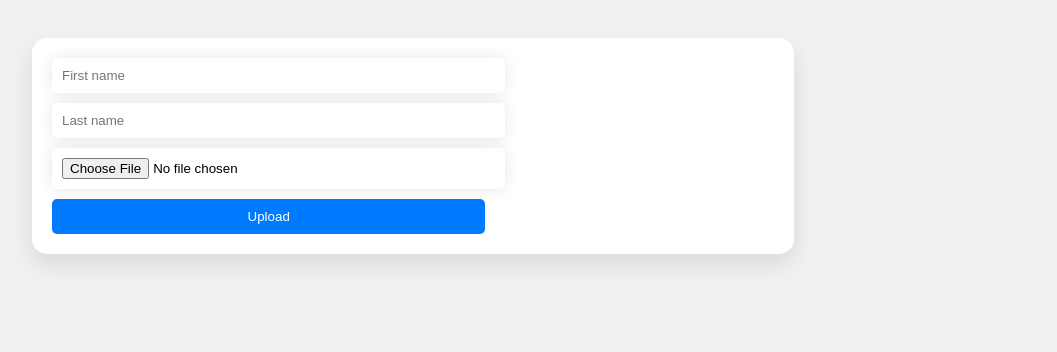
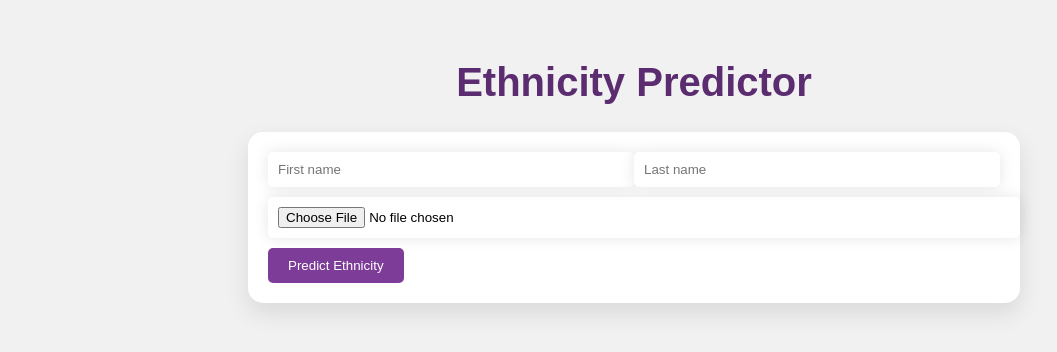
Before and after one commit to ethanoutangoun/ethnicity_detection_aiwebsite, a Flask app: page / in a window 1280 px wide. Shown: the top 352 px of the page, without its empty margins (6-1063 px from the left). Run offline with Flask 3, Linux system fonts and the light colour scheme.

Commit message:
update ui

```diff
--- a/app.py
+++ b/app.py
@@ -42,7 +42,7 @@ def upload_file_post():
 
 
       #return 'Hello {}, file {} uploaded successfully'.format(name, filename)
-      return render_template('uploaded.html', firstName=firstName, lastName = lastName, race = race, filename="cropped.jpg")
+      return render_template('uploaded.html', firstName=firstName, lastName = lastName, race = race, filename=filename)
 
 
 @app.route('/uploads/<filename>')
--- a/inferences.csv
+++ b/inferences.csv
@@ -1,2 +1,2 @@
 First Name,Last Name,White,Black,Asian,Other,Highest Prob. Score
-e,o,7.5529792411543895e-06,0.9979547262191772,0.0018435997772030532,0.00019413175255067472,Black
+e,o,0.00027402135310694575,6.750809006916825e-06,0.9979474886204116,0.0017716752627165988,Asian
--- a/templates/upload.html
+++ b/templates/upload.html
@@ -1,12 +1,21 @@
 <!DOCTYPE html>
 <html>
 <head>
-    <title>File Uploader</title>
+    <title>Ethnicity Predictor</title>
     <style>
         body {
             font-family: Arial, sans-serif;
             background-color: #f1f1f1;
             padding: 30px;
+            margin: 0;
+        }
+
+
+        .page-header {
+            text-align: center;
+            font-size: 2.5em;
+            color: #5B2C6F; /* Adjusted the color */
+            margin-top: 30px;
         }
 
         form {
@@ -15,39 +24,58 @@
             border-radius: 15px;
             box-shadow: 0px 10px 25px rgba(0,0,0,0.1);
             width: 60%;
+            margin: 20px auto; /* Updated this line */
+            display: block; /* Updated this line */
         }
 
-        input[type="text"], input[type="file"] {
+        .input-group {
+            display: flex;
+            justify-content: space-between;
+            margin-bottom: 10px;
+        }
+
+        .input-group input[type="text"] {
+            width: 48%; /* Updated this line */
+            padding: 10px;
+            border: none;
+            border-radius: 5px;
+            box-shadow: 0px 0px 15px rgba(0,0,0,0.1);
+
+        }
+
+        input[type="file"] {
             width: 100%;
             padding: 10px;
             border: none;
             border-radius: 5px;
             box-shadow: 0px 0px 15px rgba(0,0,0,0.1);
             margin-bottom: 10px;
-            width: 60%;
         }
 
         input[type="submit"] {
-            background-color: #007AFF;
+            background-color: #7D3C98; /* Adjusted the color */
             color: #fff;
             padding: 10px 20px;
             border: none;
             border-radius: 5px;
             cursor: pointer;
-            width: 60%;
         }
 
         input[type="submit"]:hover {
-            background-color: #0056b3;
+            background-color: #5B2C6F; /* Adjusted the hover color */
         }
     </style>
 </head>
 <body>
-    <form action = "/uploader" method = "POST" enctype = "multipart/form-data">
-        <input type = "text" name = "firstName" placeholder = "First name" required>
-        <input type = "text" name = "lastName" placeholder = "Last name" required>
-        <input type = "file" name = "file" required>
-        <input type = "submit" value = "Upload">
+    <h1 class="page-header">Ethnicity Predictor</h1>
+
+    <form action="/uploader" method="POST" enctype="multipart/form-data">
+        <div class="input-group">
+            <input type="text" name="firstName" placeholder="First name" required>
+            <input type="text" name="lastName" placeholder="Last name" required>
+        </div>
+        <input type="file" name="file" required>
+        <input type="submit" value="Predict Ethnicity">
     </form>
 </body>
 </html>
--- a/templates/uploaded.html
+++ b/templates/uploaded.html
@@ -20,7 +20,7 @@
     </style>
 </head>
 <body>
-    <h2>Hello {{ firstName }} {{ lastName }}, this is your cropped image:</h2>
+    <h2>Hello {{ firstName }} {{ lastName }}</h2>
     <img src="{{ url_for('send_file', filename=filename) }}" alt="Cropped image">
     <h2>Your predicted race is {{ race }}</h2>
 
```
Also changed, not shown: uploads/cropped.jpg, uploads/tree-736885_1280.jpg (added), 1 other file.
